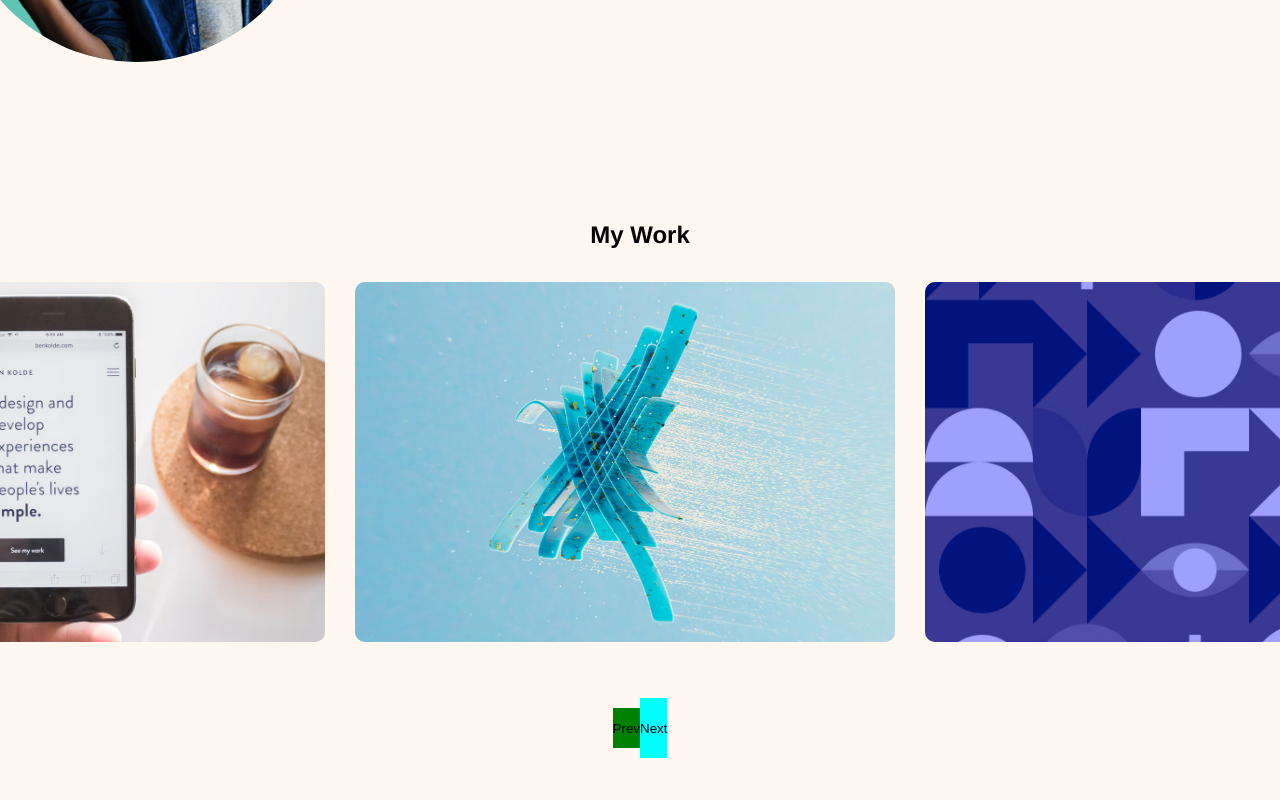
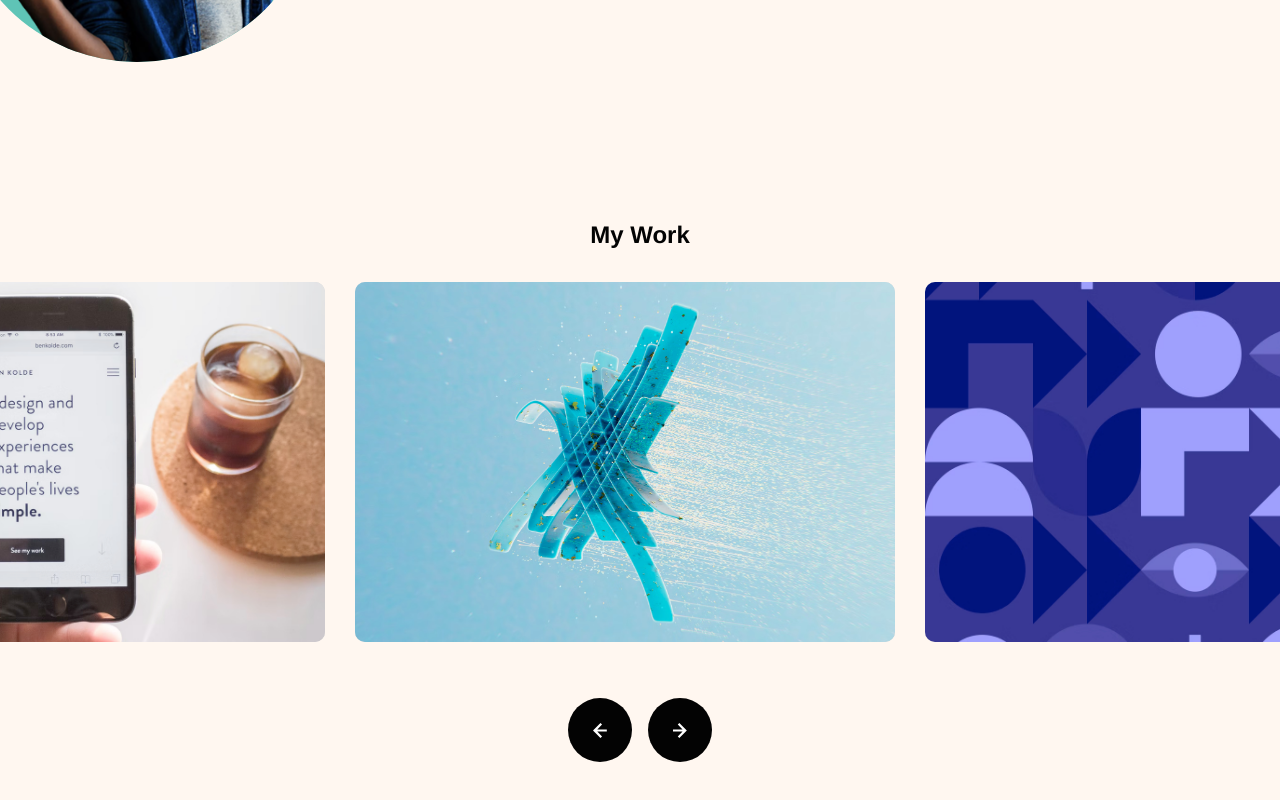
Before and after one commit to Edanriell/SinglePageDesignPortfolio, a Nuxt app in the folder Client/: page / in a window 1280 px wide. Shown: the part 1219-2019 px from the top of the page. Built offline with nearby package versions, Linux system fonts and the light colour scheme.

Commit message:
feature(slider-buttons): recreated slider navigation buttons

```diff
--- a/Client/shared/ui/slider/ui/slider.vue
+++ b/Client/shared/ui/slider/ui/slider.vue
@@ -2,6 +2,8 @@
 	import { Swiper, SwiperSlide } from "swiper/vue";
 	import { A11y } from "swiper/modules";
 	import type { Swiper as SwiperType } from "swiper";
+
+	import { Button } from "@shared/ui/button/ui";
 
 	import "swiper/css";
 
@@ -66,8 +68,23 @@
 		</swiper-slide>
 	</swiper>
 	<div class="slider__navigation-buttons-wrapper">
-		<button class="nav-btn prev-btn" @click="slidePrev">Prev</button>
-		<button class="nav-btn next-btn" @click="slideNext">Next</button>
+		<Button
+			class="slider__navigation-button"
+			primaryColor="#030303"
+			secondaryColor="#755cde"
+			shape="circular"
+			@click="slidePrev"
+		>
+			<NuxtImg class="arrow-icon" loading="eager" src="/images/arrow-left.svg" />
+		</Button>
+		<Button
+			class="slider__navigation-button"
+			primaryColor="#030303"
+			secondaryColor="#755cde"
+			shape="circular"
+			@click="slideNext"
+			><NuxtImg class="arrow-icon" loading="eager" src="/images/arrow-right.svg"
+		/></Button>
 	</div>
 </template>
 
@@ -118,19 +135,20 @@
 		justify-content: center;
 		align-items: center;
 		margin-top: 32rem;
+		column-gap: 16rem;
 
 		@media (width >= 768px) {
 			margin-top: 56rem;
 		}
 	}
 
-	.prev-btn {
-		background: green;
-		height: 40rem;
+	.slider__navigation-button {
+		width: 64rem;
+		height: 64rem;
 	}
 
-	.next-btn {
-		background: aqua;
-		height: 60rem;
+	.arrow-icon {
+		width: 16rem;
+		height: 17rem;
 	}
 </style>
```
Also changed, not shown: Client/public/images/arrow-left.svg (added), Client/public/images/arrow-right.svg (added).
